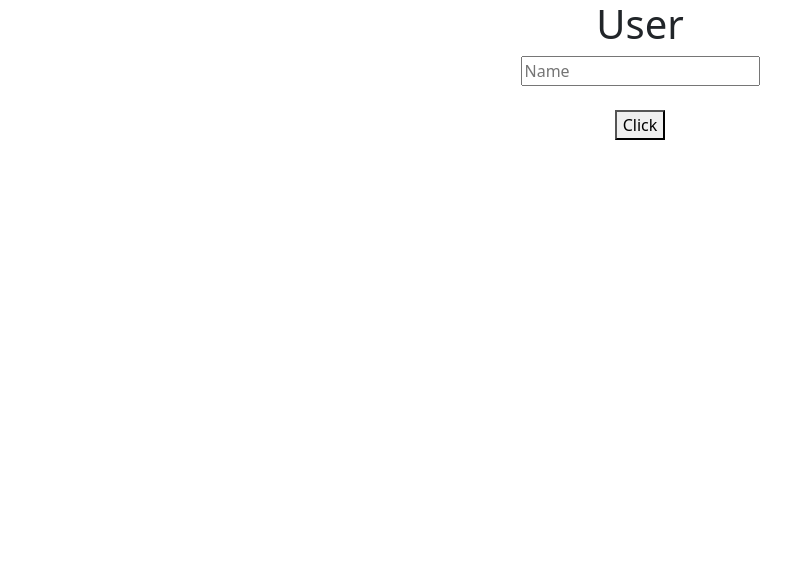
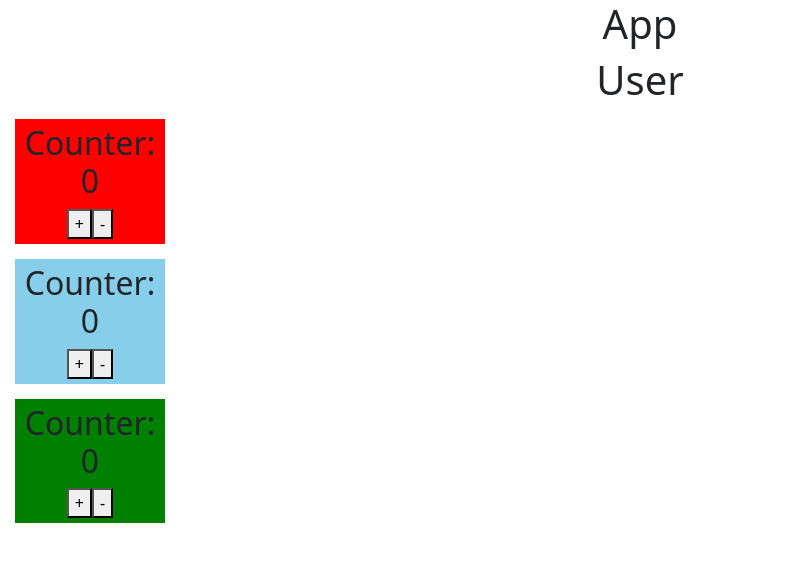
Before and after one commit to nureazambd/learn-reactjs-code-with-nur-step-by-step, a React (Create React App) app: page / in a window 1280 px wide. Shown: the top 562 px of the page, without its empty margins (0-808 px from the left). Built offline with nearby package versions, Linux system fonts and the light colour scheme.

Commit message:
Hight order component (HOC)

```diff
--- a/src/App.js
+++ b/src/App.js
@@ -10,19 +10,14 @@ import Reusecom from './components/Reusecom';
 import Table from 'react-bootstrap/Table';
 import Child from './components/Child';
 
-export default function App() {
-  let userRef = useRef();
-  function clickChange(){
-    userRef.current.value='Salman'
-    userRef.current.style.color='red'
-    userRef.current.style.background='black'
-
-
-  }
+function App() {
   return (
     <div className="App">
-      <User ref={userRef}/>
-      <button onClick={clickChange}>Click</button>
+      <h1>App</h1>
+      <User />
     </div>
   )
 }
+
+
+export default App;
--- a/src/components/User.js
+++ b/src/components/User.js
@@ -1,12 +1,54 @@
-import React,{useState, useRef, forwardRef} from 'react'
+import React,{useState} from 'react'
 
-
-function User(props, ref) {
+function User() {
   return (
     <div>
       <h1>User</h1>
-      <input type='text' placeholder='Name' ref={ref}/><br/><br/>
+      <HOCred cmp={Counter}/>
+      <HOCskyblue cmp={Counter}/>
+      <HOCgreen cmp={Counter}/>
+
     </div>
   )
 }
-export default forwardRef(User);
+
+function Counter(){
+  const [count,setCount]=useState(0);
+  return(
+    <div>
+      <h2>Counter: {count}</h2>
+      <button onClick={()=>setCount(count+1)}>+</button>
+      <button onClick={()=>setCount(count-1)}>-</button>
+
+    </div>
+  )
+}
+
+function HOCred(props){
+  return(
+    <div>
+      <div style={{backgroundColor:'red', padding:'5px', margin:'15px', width:'150px'}}>< props.cmp /></div>
+
+    </div>
+  )
+}
+
+function HOCskyblue(props){
+  return(
+    <div>
+
+      <div style={{backgroundColor:'skyblue', padding:'5px', margin:'15px', width:'150px'}}>< props.cmp /></div>
+
+    </div>
+  )
+}
+
+function HOCgreen(props){
+  return(
+    <div>
+      <div style={{backgroundColor:'green', padding:'5px', margin:'15px', width:'150px'}}>< props.cmp /></div>
+    </div>
+  )
+}
+
+export default User;
```
